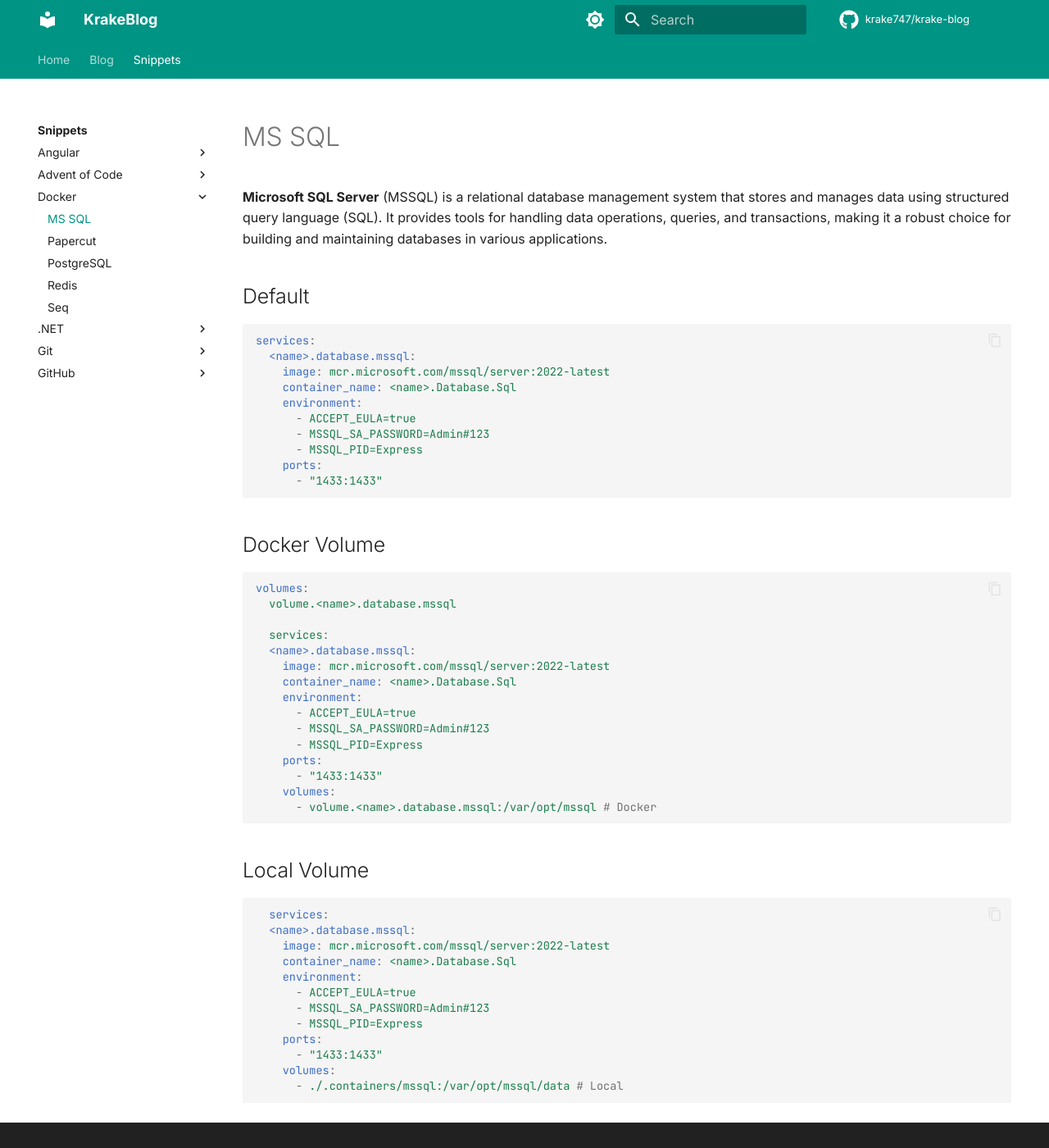
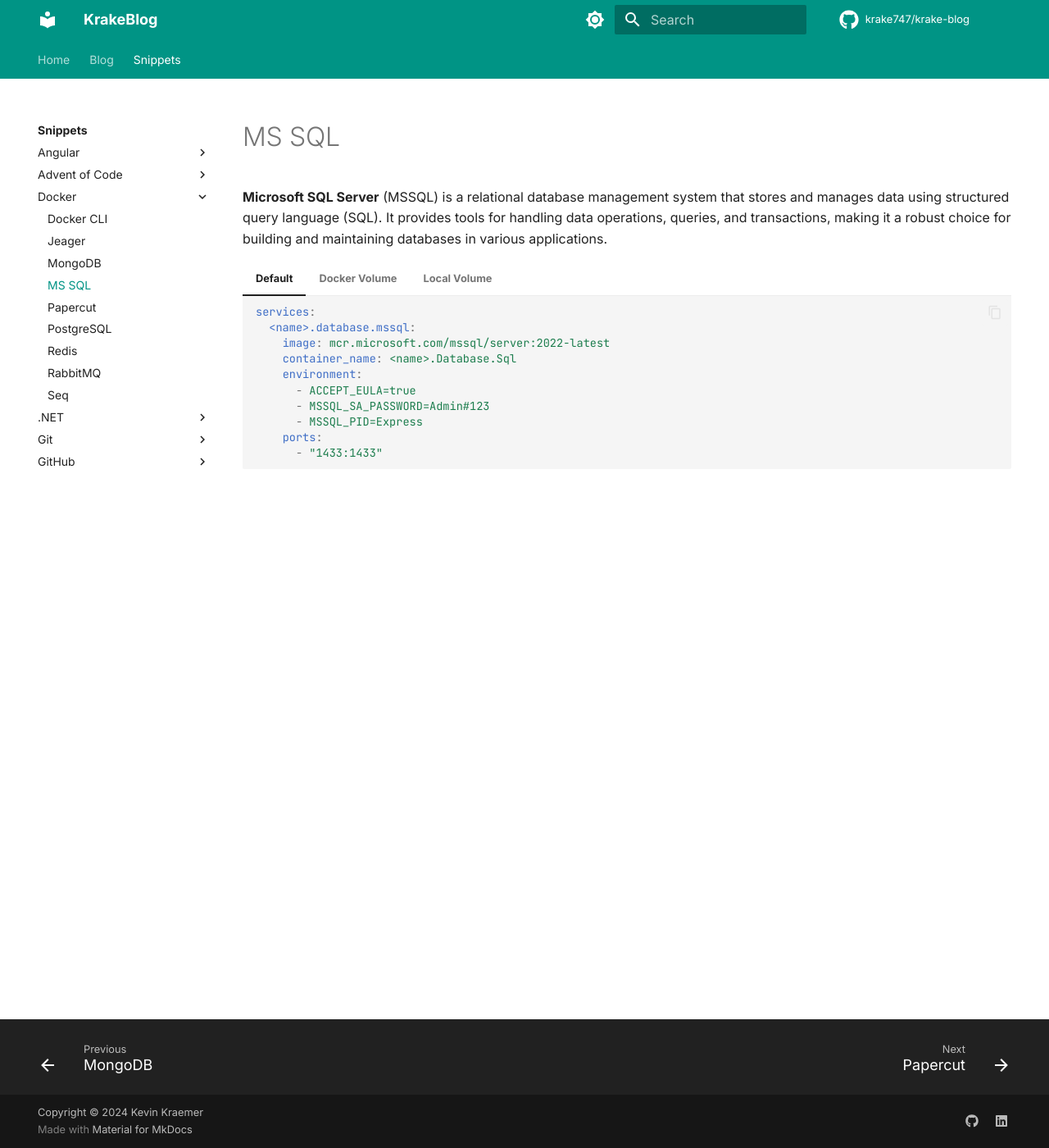
Before and after one commit to krake747/krake-blog, an MkDocs documentation site: the page built from docs/snippets/docker/mssql.md, in a window 1280 px wide and 1400 px high. Shown: the whole window at 82% size. Built offline with MkDocs 1.6.1 and Material for MkDocs 9.7.7, drawn with Linux system fonts in a browser that asks for light colours; comment, search, counter and statistics services are not loaded.

Commit message:
feat(snippets): add docker sections

````diff
--- a/cspell.json
+++ b/cspell.json
@@ -36,7 +36,9 @@
         "githubusercontent",
         "inlinehilite",
         "isinstance",
+        "jaegertracing",
         "javascripts",
+        "Jeager",
         "jijiechen",
         "katex",
         "Kraemer",
@@ -54,6 +56,7 @@
         "Parens",
         "Powerfly",
         "pymdownx",
+        "rabbitmq",
         "RDBMS",
         "rgba",
         "Serilog",
--- a/docs/snippets/docker/mssql.md
+++ b/docs/snippets/docker/mssql.md
@@ -7,54 +7,54 @@
 
 **Microsoft SQL Server** (MSSQL) is a relational database management system that stores and manages data using structured query language (SQL). It provides tools for handling data operations, queries, and transactions, making it a robust choice for building and maintaining databases in various applications.
 
-## Default
+=== "Default"
 
-```yaml
-services:
-  <name>.database.mssql:
-    image: mcr.microsoft.com/mssql/server:2022-latest
-    container_name: <name>.Database.Sql
-    environment:
-      - ACCEPT_EULA=true
-      - MSSQL_SA_PASSWORD=Admin#123
-      - MSSQL_PID=Express
-    ports:
-      - "1433:1433"
-```
+    ```yaml
+    services:
+      <name>.database.mssql:
+        image: mcr.microsoft.com/mssql/server:2022-latest
+        container_name: <name>.Database.Sql
+        environment:
+          - ACCEPT_EULA=true
+          - MSSQL_SA_PASSWORD=Admin#123
+          - MSSQL_PID=Express
+        ports:
+          - "1433:1433"
+    ```
 
-## Docker Volume
+=== "Docker Volume"
 
-```yaml
-volumes:
-  volume.<name>.database.mssql
+    ```yaml
+    services:
+      <name>.database.mssql:
+        image: mcr.microsoft.com/mssql/server:2022-latest
+        container_name: <name>.Database.Sql
+        environment:
+          - ACCEPT_EULA=true
+          - MSSQL_SA_PASSWORD=Admin#123
+          - MSSQL_PID=Express
+        ports:
+          - "1433:1433"
+        volumes:
+          - volume.<name>.database.mssql:/var/opt/mssql
 
-  services:
-  <name>.database.mssql:
-    image: mcr.microsoft.com/mssql/server:2022-latest
-    container_name: <name>.Database.Sql
-    environment:
-      - ACCEPT_EULA=true
-      - MSSQL_SA_PASSWORD=Admin#123
-      - MSSQL_PID=Express
-    ports:
-      - "1433:1433"
     volumes:
-      - volume.<name>.database.mssql:/var/opt/mssql # Docker
-```
+      volume.<name>.database.mssql
+    ```
 
-## Local Volume
+=== "Local Volume"
 
-```yaml
-  services:
-  <name>.database.mssql:
-    image: mcr.microsoft.com/mssql/server:2022-latest
-    container_name: <name>.Database.Sql
-    environment:
-      - ACCEPT_EULA=true
-      - MSSQL_SA_PASSWORD=Admin#123
-      - MSSQL_PID=Express
-    ports:
-      - "1433:1433"
-    volumes:
-      - ./.containers/mssql:/var/opt/mssql/data # Local
-```
+    ```yaml
+    services:
+      <name>.database.mssql:
+        image: mcr.microsoft.com/mssql/server:2022-latest
+        container_name: <name>.Database.Sql
+        environment:
+          - ACCEPT_EULA=true
+          - MSSQL_SA_PASSWORD=Admin#123
+          - MSSQL_PID=Express
+        ports:
+          - "1433:1433"
+        volumes:
+          - ./.containers/mssql:/var/opt/mssql/data
+    ```
--- a/mkdocs.yml
+++ b/mkdocs.yml
@@ -17,10 +17,14 @@
       - Advent of Code:
           - snippets/aoc/library.md
       - Docker:
+          - snippets/docker/docker-cli.md
+          - snippets/docker/jaeger.md
+          - snippets/docker/mongodb.md
           - snippets/docker/mssql.md
           - snippets/docker/papercut.md
           - snippets/docker/postgresql.md
           - snippets/docker/redis.md
+          - snippets/docker/rabbitmq.md
           - snippets/docker/seq.md
       - .NET:
           - snippets/dotnet/dapper.md
````
Also changed, not shown: docs/snippets/docker/docker-cli.md (added, +6 -0 lines), docs/snippets/docker/jaeger.md (added, +19 -0 lines), docs/snippets/docker/mongodb.md (added, +22 -0 lines), docs/snippets/docker/rabbitmq.md (added, +25 -0 lines).
